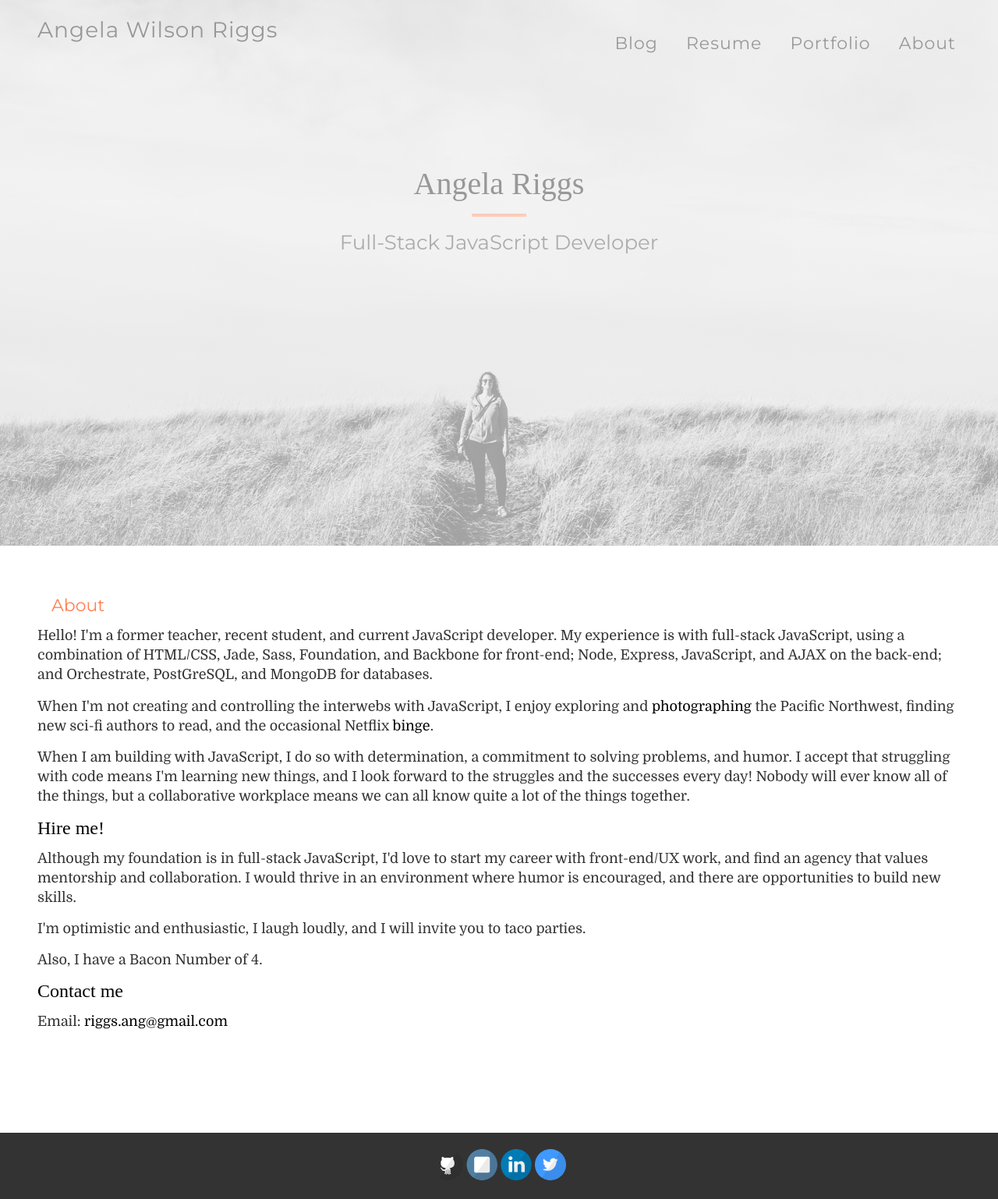
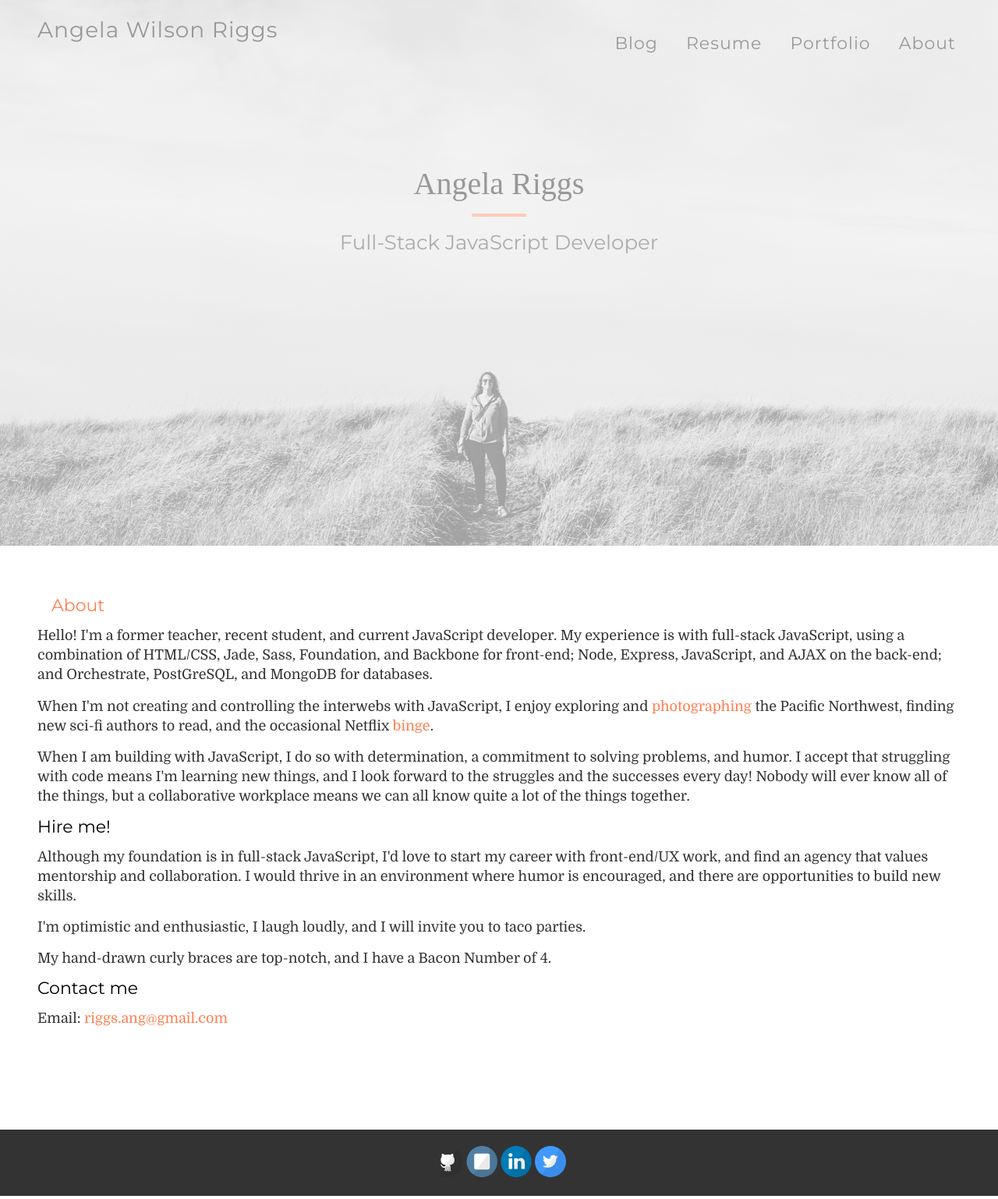
Before and after one commit to angelariggs/angelariggs.github.io, a Jekyll site: the page built from about.md, in a window 1280 px wide. Shown: the whole page at 78% size. Built offline with Jekyll 4.4.1, drawn with Linux system fonts in a browser that asks for light colours; some web fonts are replaced; Markdown is read by kramdown in place of the engine named in the settings.

Commit message:
updated styles for about page

```diff
--- a/about.md
+++ b/about.md
@@ -7,21 +7,21 @@ permalink: /about/
 
 <p>Hello! I'm a former teacher, recent student, and current JavaScript developer. My experience is with full-stack JavaScript, using a combination of HTML/CSS, Jade, Sass, Foundation, and Backbone for front-end; Node, Express, JavaScript, and AJAX on the back-end; and Orchestrate, PostGreSQL, and MongoDB for databases.</p>
 
-<p>When I'm not creating and controlling the interwebs with JavaScript, I enjoy exploring and <a href="https://angelariggs.exposure.co/" target="_blank">photographing</a> the Pacific Northwest, finding new sci-fi authors to read, and the occasional Netflix <a href="https://en.wikipedia.org/wiki/Battlestar_Galactica_(2004_TV_series)" target="_blank">binge</a>.</p>
+<p>When I'm not creating and controlling the interwebs with JavaScript, I enjoy exploring and <a class='res-link' href="https://angelariggs.exposure.co/" target="_blank">photographing</a> the Pacific Northwest, finding new sci-fi authors to read, and the occasional Netflix <a class='res-link' href="https://en.wikipedia.org/wiki/Battlestar_Galactica_(2004_TV_series)" target="_blank">binge</a>.</p>
 
 <p>When I am building with JavaScript, I do so with determination, a commitment to solving problems, and humor. I accept that struggling with code means I'm learning new things, and I look forward to the struggles and the successes every day! Nobody will ever know all of the things, but a collaborative workplace means we can all know quite a lot of the things together.</p>
 
 
-<h2>Hire me!</h2>
+<h2 class='about-sec-title'>Hire me!</h2>
 
 <p>Although my foundation is in full-stack JavaScript, I'd love to start my career with front-end/UX work, and find an agency that values mentorship and collaboration. I would thrive in an environment where humor is encouraged, and there are opportunities to build new skills.</p>
 
 <p>I'm optimistic and enthusiastic, I laugh loudly, and I will invite you to taco parties.</p>
 
-<p>Also, I have a Bacon Number of 4.</p>
+<p>My hand-drawn curly braces are top-notch, and I have a Bacon Number of 4.</p>
 
-<h2>Contact me</h2>
+<h2 class='about-sec-title'>Contact me</h2>
 
-<p>Email: <a href='riggs.ang@gmail.com'>riggs.ang@gmail.com</a></p>
+<p>Email: <a class='res-link' href='riggs.ang@gmail.com'>riggs.ang@gmail.com</a></p>
 
 </div>
--- a/style.scss
+++ b/style.scss
@@ -47,7 +47,11 @@ body p {
 }
 
 h2 {
-  font-size: 24px;
+  font-size: 22px;
+}
+
+.about-sec-title {
+  font-family: $sans-serif;
 }
 
 h3 {
```
Also changed, not shown: 2 other files.
